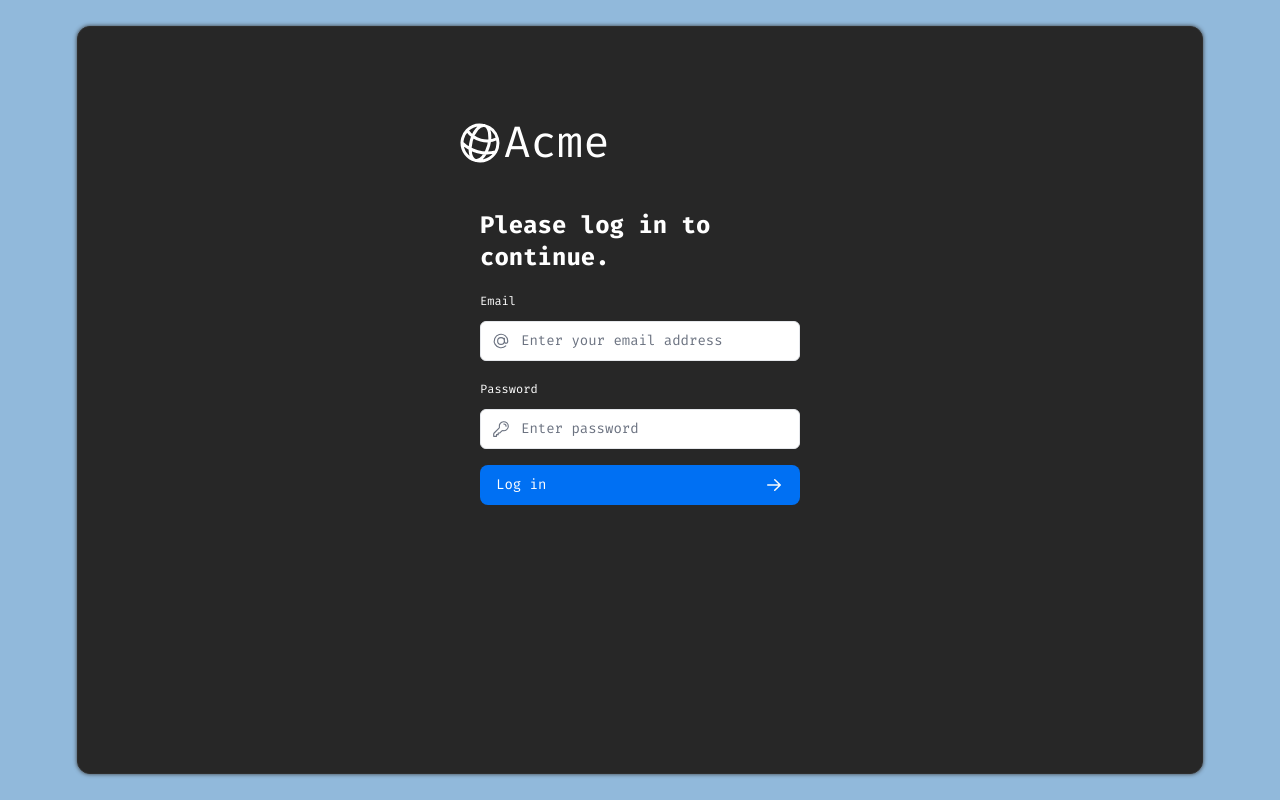
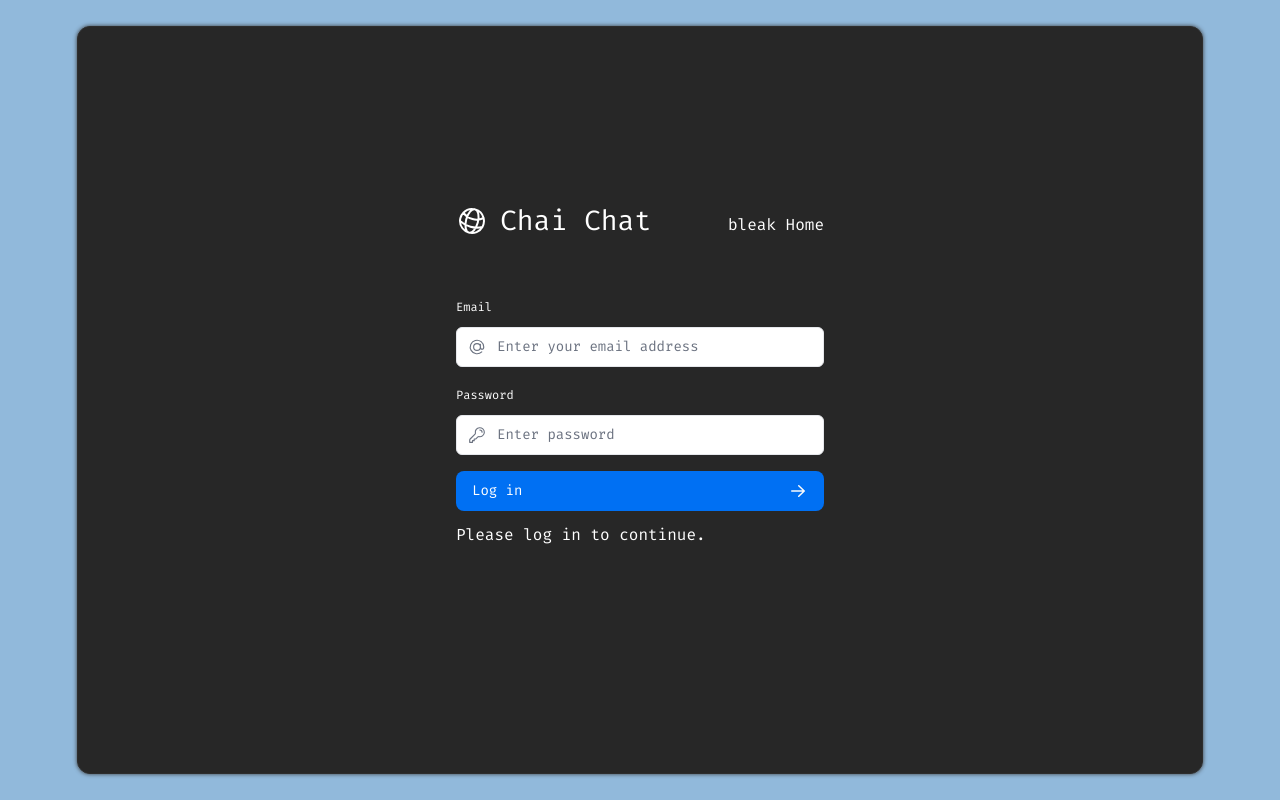
Before and after one commit to useQin/next, a Next.js app: page /login in a window 1280 px wide. Built offline with nearby package versions, Linux system fonts and the light colour scheme.

Commit message:
部分ui 与 元数据

```diff
--- a/app/login/page.tsx
+++ b/app/login/page.tsx
@@ -1,12 +1,17 @@
 import AcmeLogo from '@/app/ui/acme-logo';
 import LoginForm from '../ui/login-form';
 import "@/app/styles/admin.css";
+import { Metadata } from 'next';
+
+export const metadata: Metadata = {
+  title: 'Login',
+};
 
 export default function LoginPage() {
   return (
     <main className="flex items-center justify-center md:h-screen main-loyout">
-      <div className="relative mx-auto flex w-full max-w-[400px] flex-col space-y-2.5 p-4 md:-mt-32">
-        <AcmeLogo />
+      <div className="relative mx-auto flex w-full max-w-[400px] flex-col space-y-2.5 p-4 ">
+        <AcmeLogo login={true} />
         <LoginForm />
       </div>
     </main>
--- a/app/styles/global.css
+++ b/app/styles/global.css
@@ -10,6 +10,7 @@ input[type='number'] {
 input[type='number']::-webkit-inner-spin-button {
   -webkit-appearance: none;
   margin: 0;
+
 }
 
 input[type='number']::-webkit-outer-spin-button {
--- a/app/ui/acme-logo.tsx
+++ b/app/ui/acme-logo.tsx
@@ -1,12 +1,21 @@
 import { GlobeAltIcon } from '@heroicons/react/24/outline';
+import Link from 'next/link';
 
-export default function AcmeLogo() {
+export default function AcmeLogo({ login = false }) {
   return (
-    <div
-      className={` flex flex-row items-center leading-none text-white`}
-    >
-      <GlobeAltIcon className="h-12 w-12 rotate-[15deg]" />
-      <p className="text-[44px]">Acme</p>
+    <div className='flex justify-between items-end flex-1' >
+      <div
+        className={`   flex flex-row items-center leading-none text-white`}
+      >
+        <GlobeAltIcon className="h-8 w-8 rotate-[15deg]" />
+        <p className={`ml-3 text-[28px] flex-1`}>Chai Chat</p>
+      </div>
+      <div>
+        {login ? <Link href={"/"} className="text-[14ax]">bleak Home </Link> :
+          <></>
+        }
+
+      </div>
     </div>
   );
 }
--- a/app/ui/admin/sidenav.tsx
+++ b/app/ui/admin/sidenav.tsx
@@ -11,7 +11,7 @@ export default function SideNav() {
         className="mb-2 flex h-20 items-end justify-start rounded-md bg-blue-600 p-4 md:h-40"
         href="/"
       >
-        <div className="w-32 text-white md:w-40">
+        <div className="w-32 text-white md:w-40 flex-1">
           <AcmeLogo />
         </div>
       </Link>
--- a/app/ui/login-form.tsx
+++ b/app/ui/login-form.tsx
@@ -1,6 +1,5 @@
 'use client';
 
-import { titleFont } from '@/app/ui/fonts';
 import {
   AtSymbolIcon,
   KeyIcon,
@@ -15,10 +14,8 @@ export default function LoginForm() {
   const [code, action] = useFormState(authenticate, undefined);
   return (
     <form action={action} className="space-y-3">
-      <div className="flex-1 rounded-lg   px-6 pb-4 pt-8">
-        <h1 className={`${titleFont.className}  mb-3 text-2xl`}>
-          Please log in to continue.
-        </h1>
+      <div className="flex-1 rounded-lg  pb-4 pt-8">
+
         <div className="w-full">
           <div>
             <label
@@ -61,6 +58,9 @@ export default function LoginForm() {
           </div>
         </div>
         <LoginButton />
+        <h1 className={`mt-3 text-[16px]`}>
+          Please log in to continue.
+        </h1>
         <div className="flex h-8 items-end space-x-1">
           {code === 'CredentialSignin' && (
             <>
@@ -72,6 +72,7 @@ export default function LoginForm() {
           )}
         </div>
       </div>
+
     </form>
   );
 }
```
